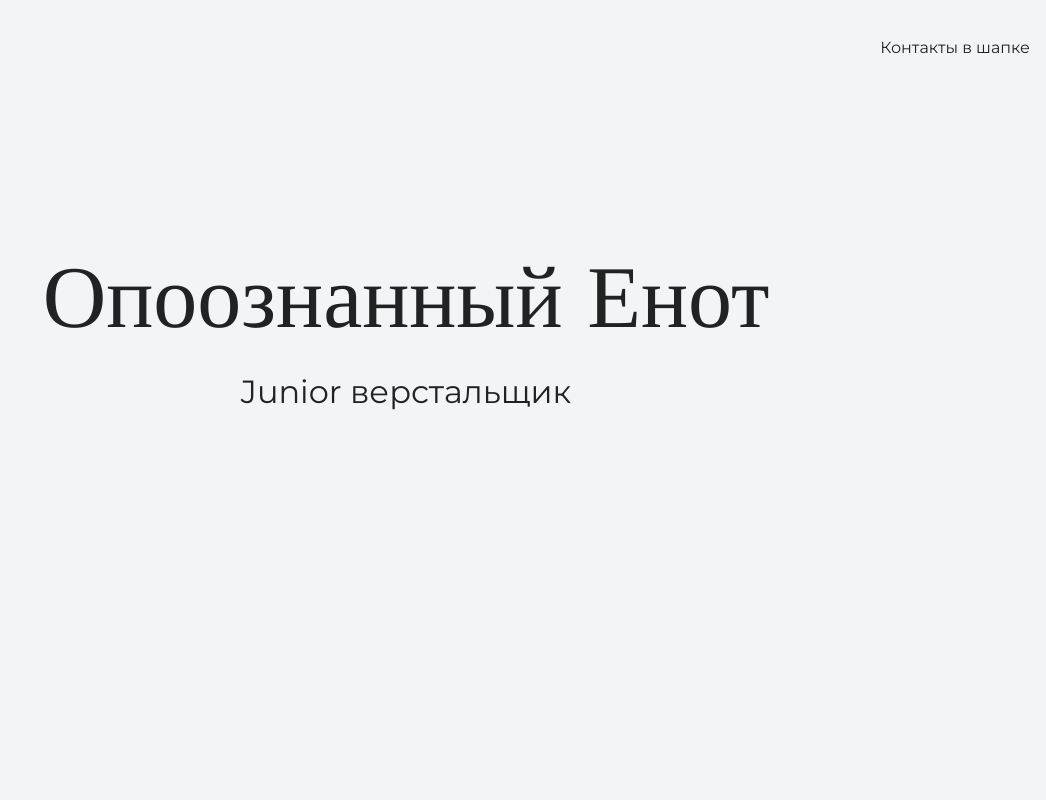
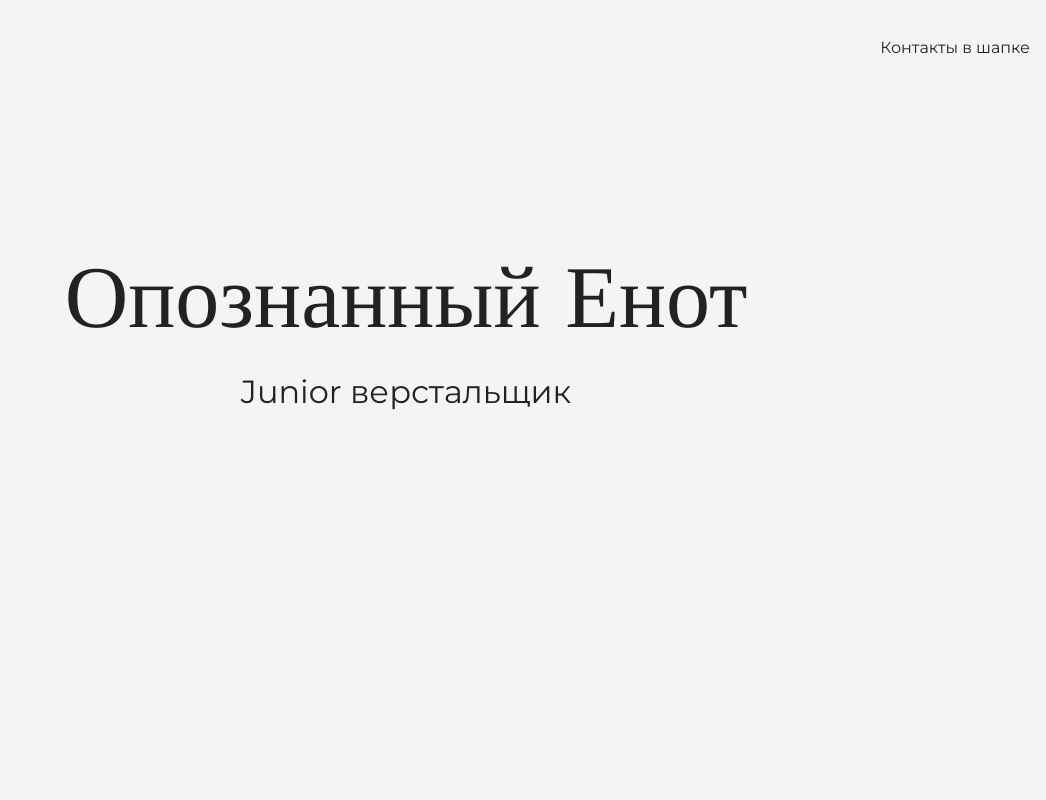
Before and after one commit to josefbonanno/-my-site, a plain HTML site: page index.html in a window 1280 px wide. Shown: the top 800 px of the page, without its empty margins (234-1280 px from the left). Drawn offline with nearby package versions, Linux system fonts and the light colour scheme.

Commit message:
Меняет текст на главной странице

```diff
--- a/index.html
+++ b/index.html
@@ -16,9 +16,8 @@
 
     <section class="hero-image">
      <div class="container">
-      <h1 class="heading">Опоознанный Енот</h1>
+      <h1 class="heading">Опознанный Енот</h1>
       <p>Junior верстальщик</p>
-     </div>
     </section>
 
     <section class="intro">
```
